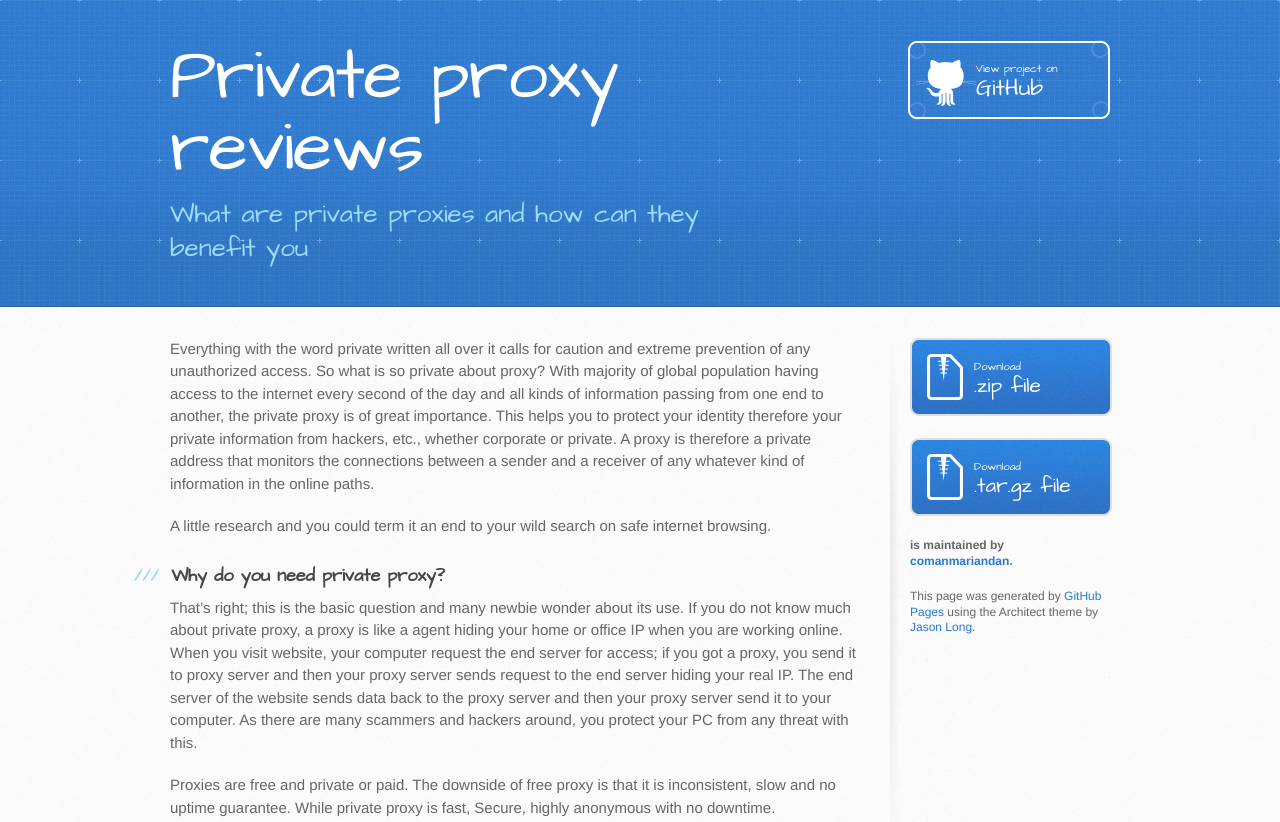
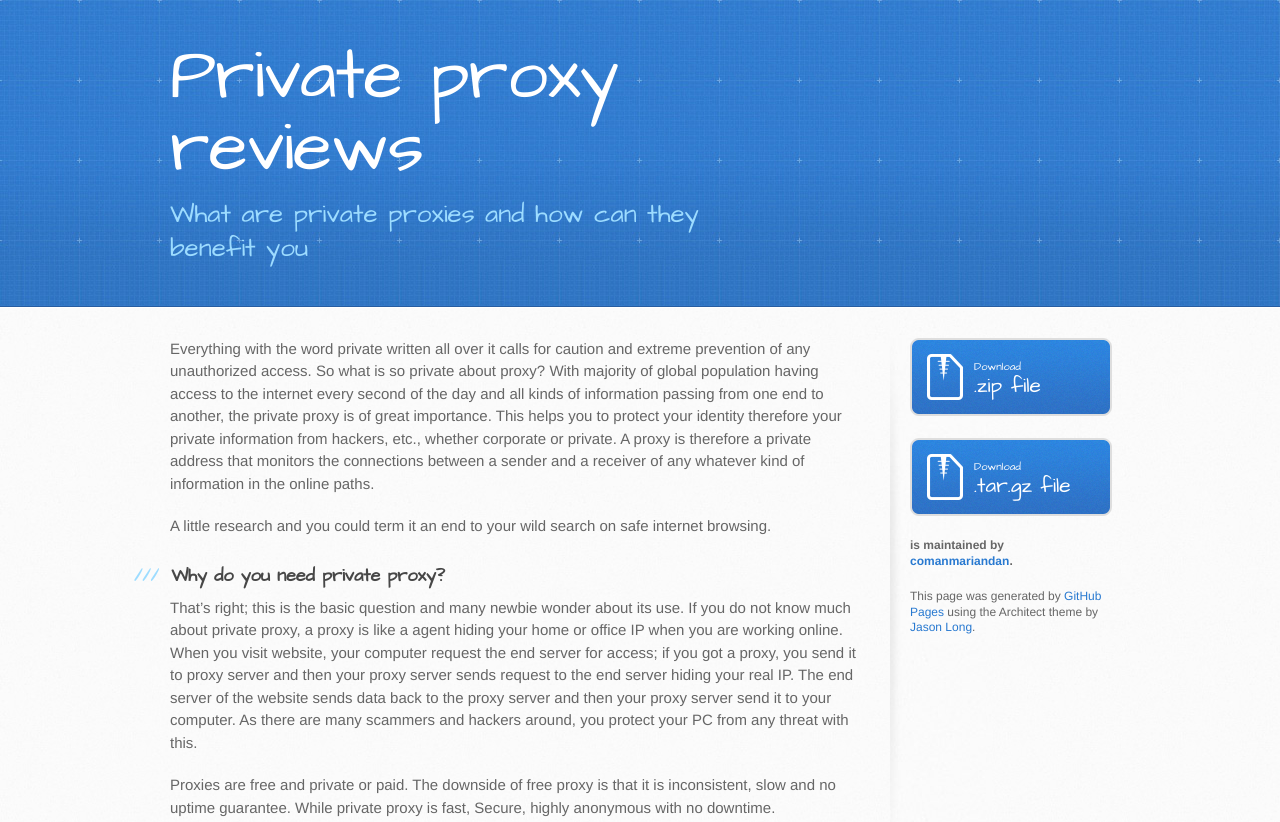
Before and after one commit to comanmariandan/blog, a plain HTML site: page index.html in a window 1280 px wide. Shown: the top 822 px of the page. Drawn offline with Linux system fonts and the light colour scheme.

Commit message:
Update index.html

```diff
--- a/index.html
+++ b/index.html
@@ -21,7 +21,7 @@
       <div class="inner">
         <h1>Private proxy reviews</h1>
         <h2>What are private proxies and how can they benefit you</h2>
-        <a href="https://github.com/comanmariandan/blog" class="button"><small>View project on</small>GitHub</a>
+
       </div>
     </header>
 
```
